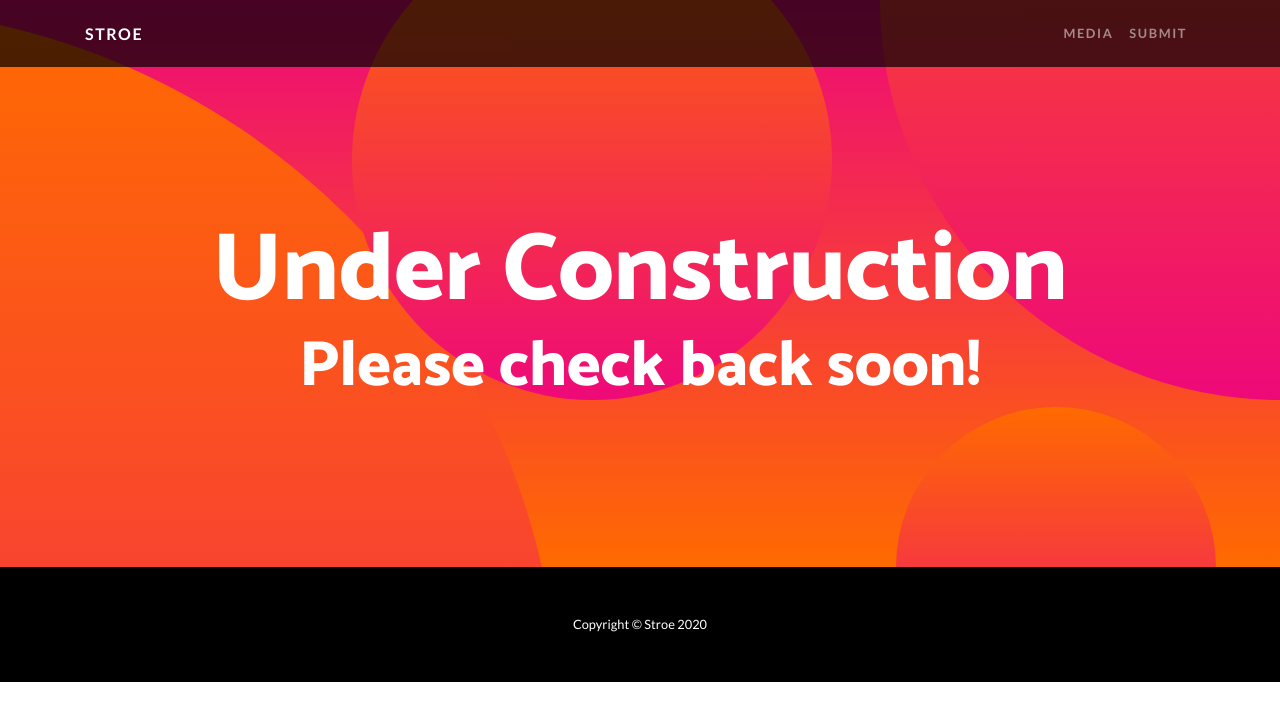
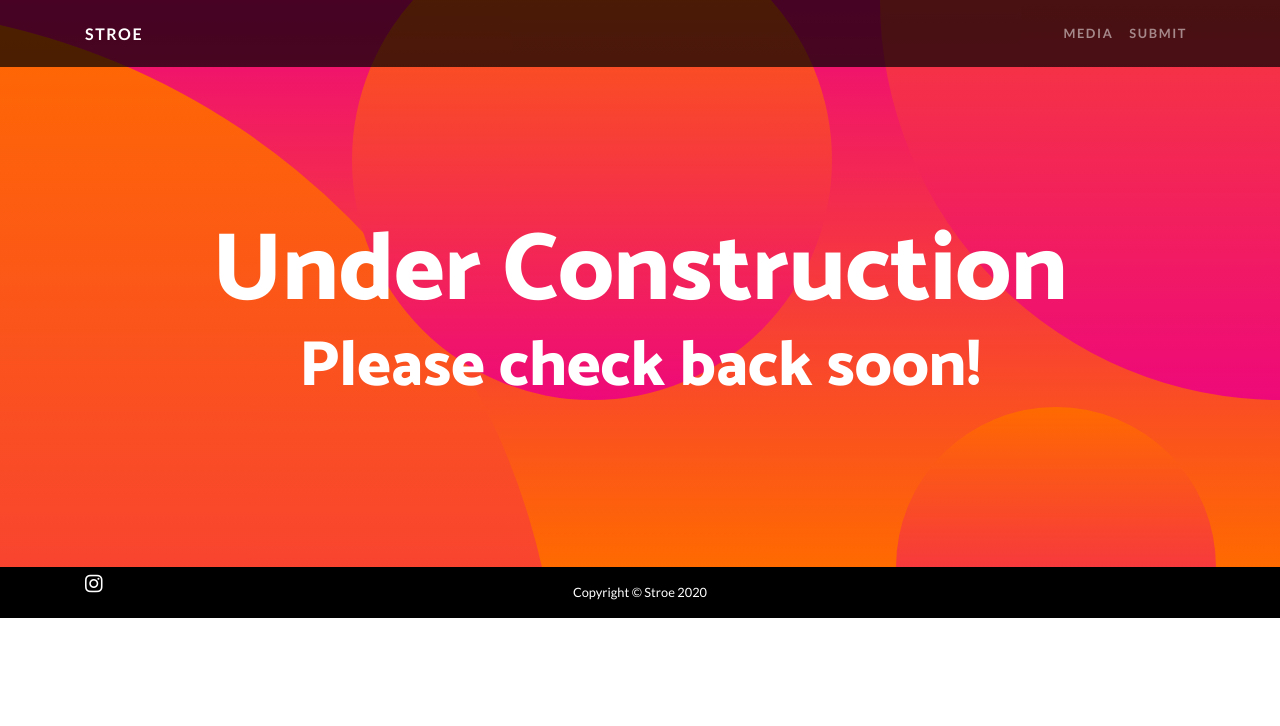
Before and after one commit to Fl4v/stroe, a Django app: page /form/ in a window 1280 px wide. Shown: the top 726 px of the page. Run offline with Django 3.2, Linux system fonts and the light colour scheme; parts of the project's set-up code (start-up, migrations or seed data) failed here and were passed over; some libraries are stand-ins or nearby versions.

Commit message:
Adding instagram  in the footer

```diff
--- a/stroe/wsgi.py
+++ b/stroe/wsgi.py
@@ -11,6 +11,6 @@ import os
 
 from django.core.wsgi import get_wsgi_application
 
-os.environ.setdefault('DJANGO_SETTINGS_MODULE', 'stroe.settings.prod')
+os.environ.setdefault('DJANGO_SETTINGS_MODULE', 'stroe.settings.base')
 
 application = get_wsgi_application()
--- a/templates/base.html
+++ b/templates/base.html
@@ -50,14 +50,23 @@
   </section>
 
   <!-- Footer -->
-  <footer class="py-5 bg-black">
+  <footer class="py-3 bg-black">
     <div class="container">
-      <p class="m-0 text-center text-white small">Copyright &copy; Stroe 2020</p>
+      <div class="row">
+        <div class="col-sm">
+          <a href="https://www.instagram.com/stroesontour/" target="_blank"><i class="text-white fab fa-instagram fa-lg"></i></a>
+        </div>
+        <div class="col-sm">
+          <p class="m-0 text-center text-white small">Copyright &copy; Stroe 2020</p>
+        </div>
+        <div class="col-sm">
+        </div>
+      </div>
     </div>
-    <!-- /.container -->
   </footer>
   {% block footer_scripts %}
   <!-- Bootstrap core JavaScript -->
+  <script src="https://kit.fontawesome.com/f75042a8fd.js" crossorigin="anonymous"></script>
   <script src="{% static 'vendor/jquery/jquery.min.js' %}"></script>
   <script src="{% static 'vendor/bootstrap/js/bootstrap.bundle.min.js' %}"></script>
   {% endblock footer_scripts %}
```
